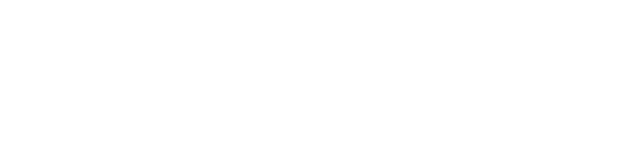
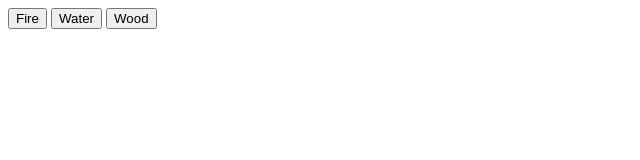
Before and after one commit to yogiealfin/the-odin-project, a plain HTML site: page rps-game/index.html in a window 1280 px wide. Shown: the whole page, without its empty margins (0-640 px from the left). Drawn offline with Linux system fonts and the light colour scheme.

Commit message:
first step

```diff
--- a/rps-game/index.html
+++ b/rps-game/index.html
@@ -6,6 +6,9 @@
     <title>Document</title>
   </head>
   <body>
+    <button onclick="playGame('fire');">Fire</button>
+    <button onclick="playGame('water');">Water</button>
+    <button onclick="playGame('wood');">Wood</button>
     <script src="script.js"></script>
   </body>
 </html>
--- a/rps-game/script.js
+++ b/rps-game/script.js
@@ -1,13 +1,46 @@
-function getComputerChoice() {
-  rng = Math.random();
+function playGame(playerMove) {
+  const computerMove = pickComputerMove();
+  let result = "";
+
+  if (playerMove === "fire") {
+    if (computerMove === "fire") {
+      result = "Tie.";
+    } else if (computerMove === "water") {
+      result = "You Lose.";
+    } else {
+      result = "You Win.";
+    }
+  } else if (playerMove === "water") {
+    if (computerMove === "fire") {
+      result = "You Win.";
+    } else if (computerMove === "water") {
+      result = "Tie.";
+    } else {
+      result = "You Lose.";
+    }
+  } else {
+    if (computerMove === "fire") {
+      result = "You Lose.";
+    } else if (computerMove === "water") {
+      result = "You Win.";
+    } else {
+      result = "Tie.";
+    }
+  }
+
+  alert(`You picked ${playerMove}. Enemy picked ${computerMove}. ${result}`);
+}
+
+function pickComputerMove() {
+  const rng = Math.random();
   let computerMove;
 
   if (rng >= 0 && rng < 1 / 3) {
-    computerMove = "rock";
+    computerMove = "fire";
   } else if (rng >= 1 / 3 && rng < 2 / 3) {
-    computerMove = "paper";
+    computerMove = "water";
   } else {
-    computerMove = "scissor";
+    computerMove = "wood";
   }
   return computerMove;
 }
```
